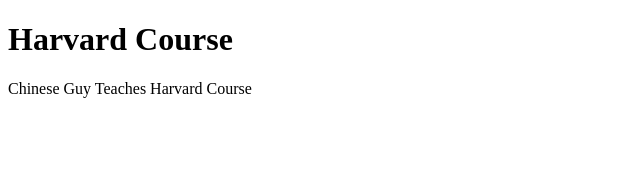
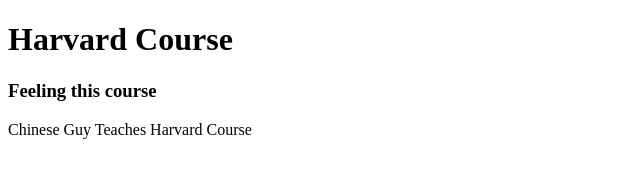
Before and after one commit to Timmotal/hao, a plain HTML site: page index.html in a window 1280 px wide. Shown: the whole page, without its empty margins (0-640 px from the left). Drawn offline with Linux system fonts and the light colour scheme.

Commit message:
added h3

```diff
--- a/index.html
+++ b/index.html
@@ -9,6 +9,7 @@
 </head>
 <body>
     <h1>Harvard Course</h1>
+    <h3> Feeling this course</h3>
     <p>Chinese Guy Teaches Harvard Course</p>
 </body>
 </html>
```
